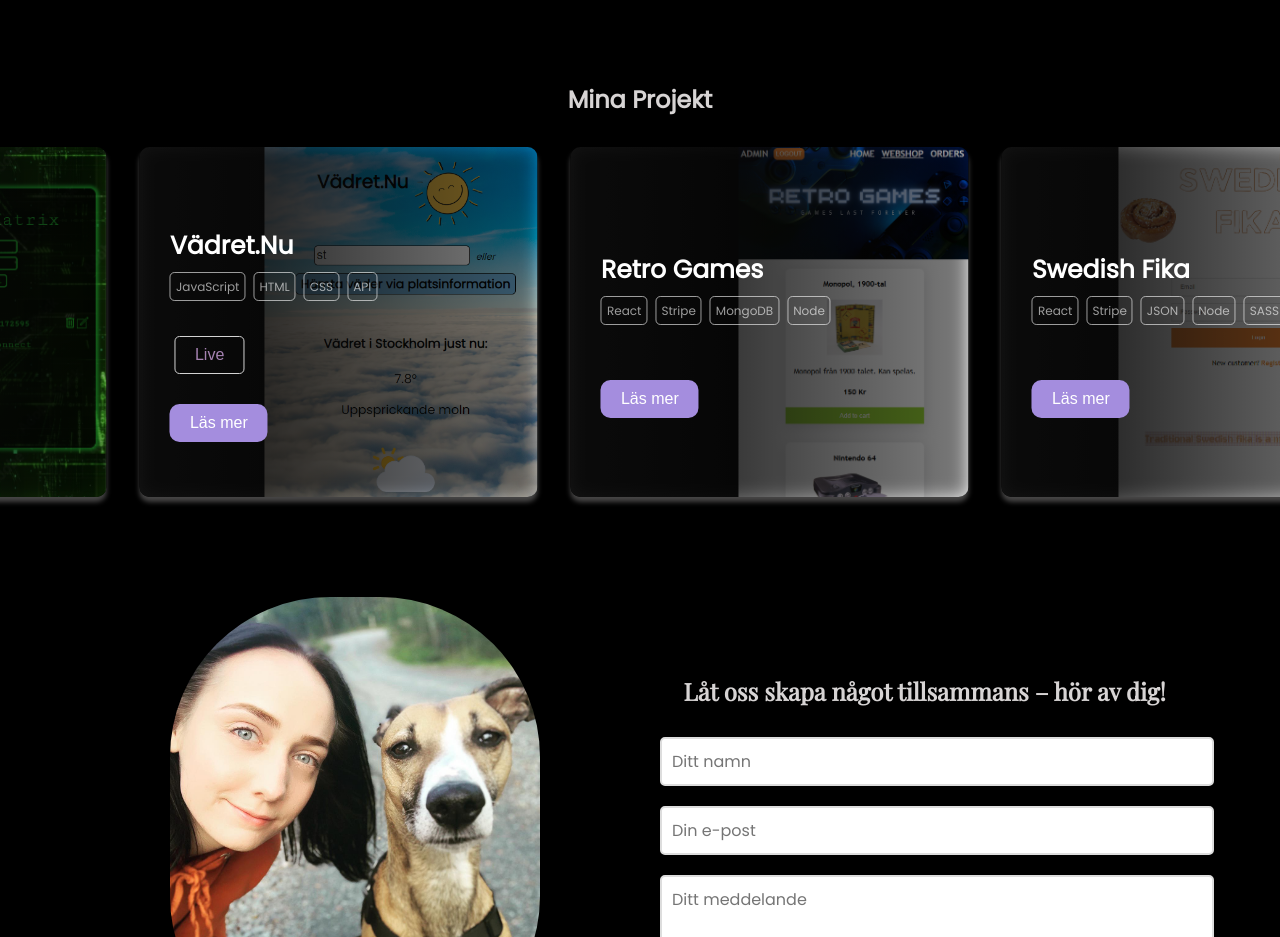
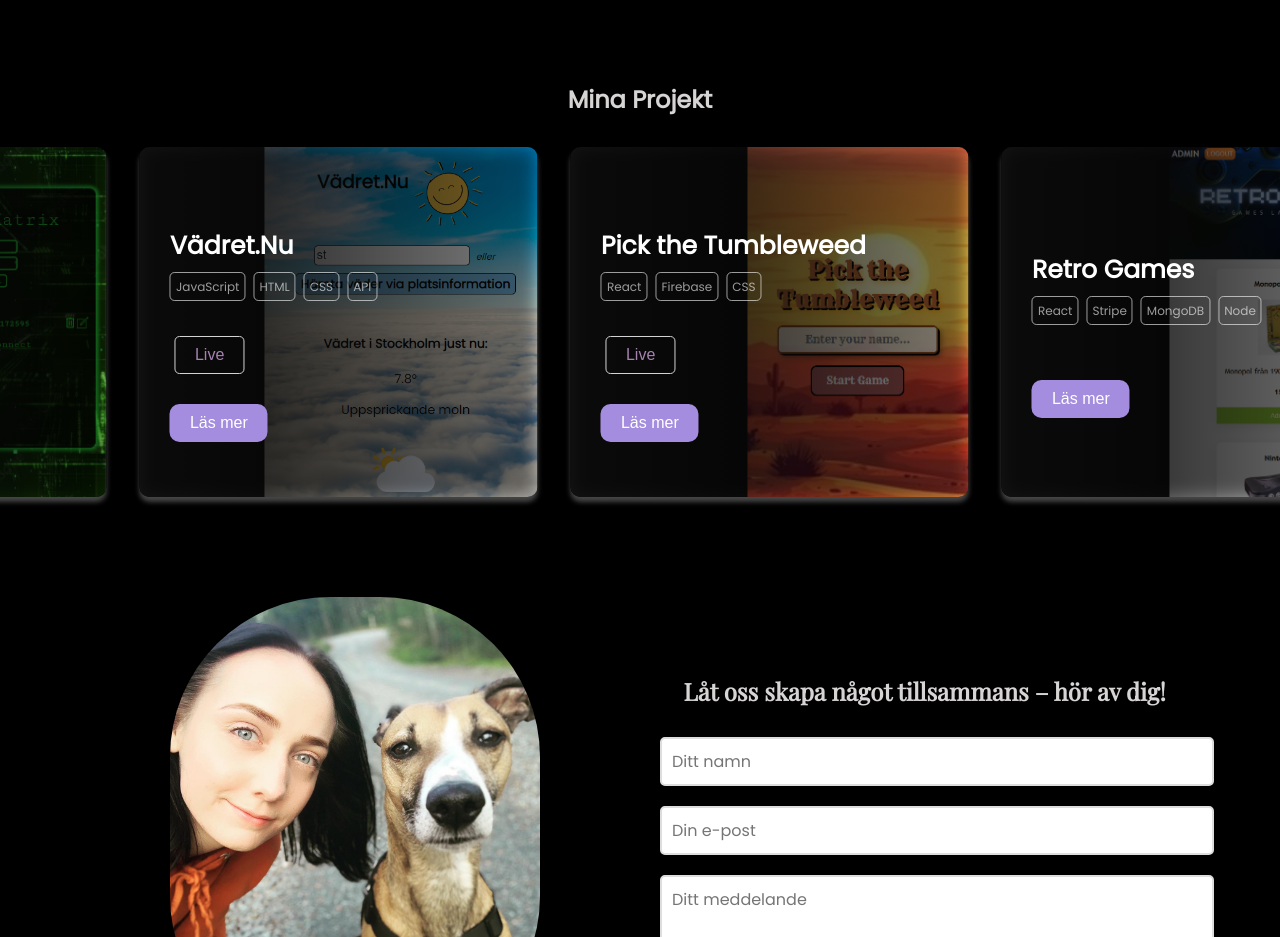
Before and after one commit to lindelind/portfolio, a React (Vite) app in the folder client/: page / in a window 1280 px wide. Shown: the part 2000-2937 px from the top of the page. Built offline with nearby package versions, Linux system fonts and the light colour scheme.

Commit message:
added tumbleweed game to projects

```diff
--- a/client/src/components/Projects.tsx
+++ b/client/src/components/Projects.tsx
@@ -67,33 +67,37 @@ export const Projects = () => {
       url: "https://searchweathertoday.netlify.app",
     },
     {
+      image: "/images/tumbleweed.png",
+      title: "Pick the Tumbleweed",
+      tags: ["React", "Firebase", "CSS"],
+      description: t("projects.tumbleweed_description"),
+      url: "https://tumbleweed-game.web.app"
+    },
+    {
       image: "/images/retrogames2.png",
       title: "Retro Games",
       tags: ["React", "Stripe", "MongoDB", "Node"],
       description: t("projects.retrogames_description"),
-
     },
     {
       image: "/images/swedishfika.png",
       title: "Swedish Fika",
       tags: ["React", "Stripe", "JSON", "Node", "SASS"],
       description: t("projects.swedishfika_description"),
-
     },
     {
       image: "/images/newsletter.png",
       title: "Newsletters",
       tags: ["PHP", "SQL", "Docker"],
       description: t("projects.newsletter_description"),
-
     },
     {
       image: "/images/imagessearch2.png",
       title: "Image Search",
       tags: ["React", "Auth0"],
       description: t("projects.imagesearch_description"),
+    },
 
-    },
     {
       image: "/images/todo.png",
       title: "Todo-app",
--- a/client/src/locales/sv/translation.json
+++ b/client/src/locales/sv/translation.json
@@ -25,7 +25,8 @@
     "swedishfika_description":"Skolprojekt: E-handelssida med retrospels-tema. Integration med Stripe och postnords API",
     "newsletter_description":"Skolprojekt: Vi skapade en sida där man som kund kan skapa nyhetsbrev, eller man som prenumerant kan signa upp till att prenumerera på kunders skapade nyhetsbrev.",
     "todo_description":"Skolprojekt: Digital Todo-lista. ",
-    "imagesearch_description":"Skolprojekt: Bildsökmotor. Inlogg via auth0 för att få tillgång till att söka. Du kan sedan spara dina favoritbilder på din sida."
+    "imagesearch_description":"Skolprojekt: Bildsökmotor. Inlogg via auth0 för att få tillgång till att söka. Du kan sedan spara dina favoritbilder på din sida.",
+    "tumbleweed_description":"Fritidsprojekt (Under utveckling): Pick the Tumbleweed är ett roligt och utmanande spel där du måste fånga så många tumbleweeds som möjligt innan tiden tar slut! Ju fler du fångar, desto snabbare rullar de in. Kan du slå ditt highscore och hålla spelet vid liv?"
   },
   "contact": {
     "heading": "Kontakt",
```
Also changed, not shown: client/public/images/tumbleweed.png (added).
